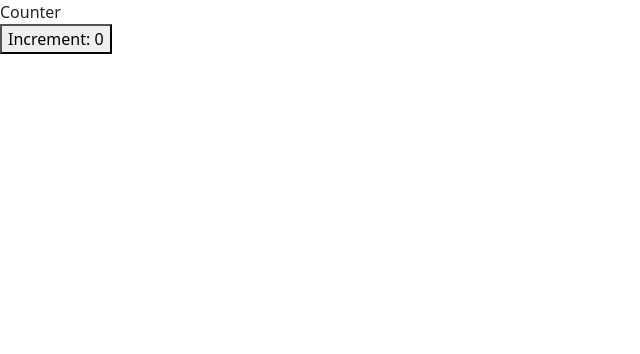
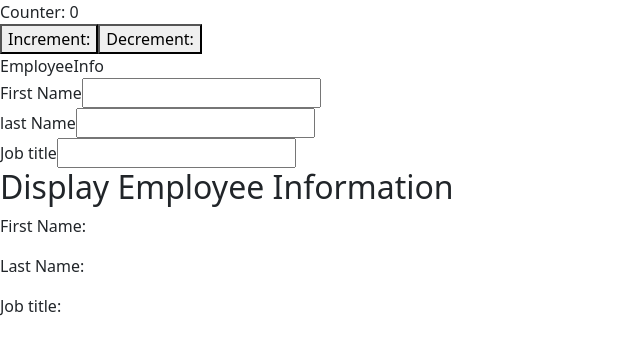
Before and after one commit to dantocome/reacttypepro, a React (Vite) app: page / in a window 1280 px wide. Shown: the top 354 px of the page, without its empty margins (0-640 px from the left). Built offline with nearby package versions, Linux system fonts and the light colour scheme.

Commit message:
all added files

```diff
--- a/src/App.tsx
+++ b/src/App.tsx
@@ -11,6 +11,7 @@ import Students from './students/Students'
 import { GENDER } from './Segments/consts/k'
 import TestHome from './test/TestHome'
 import Counter from './Usestate/Counter'
+import EmployeeInfo from './Usestate/EmployeeInfo'
 
 
 
@@ -42,6 +43,7 @@ const handleReadmore = ()=>{
       {/* <Routers/>
       <TestHome id={1} firstName='Daniel' lastName='Egele' gender={GENDER.Male}/> */}
       <Counter/>
+      <EmployeeInfo/>
 
 
 
--- a/src/Usestate/Counter.tsx
+++ b/src/Usestate/Counter.tsx
@@ -2,15 +2,20 @@ import React, { useState } from 'react'
 
 const Counter = () => {
     const[count, setCount] = useState(0);
-    const handleCount = ()=>{
+    const handleIncrement = ()=>{
         setCount(count +1);
     }
+
+    const handleDecrement = ()=>{
+      setCount(count -1);
+  }
   return (
     <>
     <div>
-      Counter
+      Counter: {count}
     </div>
-    <button onClick={handleCount}>Increment: {count}</button>
+    <button onClick={handleIncrement}>Increment:</button>
+    <button onClick={handleDecrement}>Decrement:</button>
     </>
   )
 }
--- /dev/null
+++ b/src/Usestate/EmployeeInfo.tsx
@@ -0,0 +1,69 @@
+import React, { ChangeEvent, useState } from 'react'
+import { GENDER } from '../Segments/consts/k'
+
+interface Employee{
+    firstName:string,
+    lastName:string,
+    jobtitle:string,
+
+}
+
+const EmployeeInfo = () => {
+    const[employee, setEmployee] = useState<Employee>({
+        firstName: "",
+        lastName: "",
+        jobtitle: "",
+
+    });
+    const handleFirstNameChange = (e: ChangeEvent<HTMLInputElement | HTMLAreaElement>
+        )=>{
+        setEmployee((prevEmployee)=> ({
+            ...prevEmployee,
+            firstName: e.target.value,
+        }));
+    }
+    const handlelastNameChange = (
+        e: ChangeEvent <HTMLInputElement | HTMLAreaElement>
+    ) =>{
+        setEmployee((prevEmployee) => ({
+            ...prevEmployee,
+            lastName: e.target.value,
+        }));
+    }
+    const handlejobtitleChange = (
+        e: ChangeEvent <HTMLInputElement | HTMLAreaElement>
+    ) =>{
+        setEmployee((prevEmployee) => ({
+            ...prevEmployee,
+            jobtitle: e.target.value,
+        }));
+    }
+  return (
+    <>
+    <div>
+      EmployeeInfo
+    </div>
+    <label htmlFor="">First Name</label>
+    <input type="text" id ="firstName" name = "firstName" onChange={handleFirstNameChange} value={employee.firstName}
+    />
+    <br />
+    <label htmlFor="">last Name</label>
+    <input type="text" id ="lastName"name = "lastName"onChange={handlelastNameChange}value={employee.lastName}
+    />
+    <br />
+    <label htmlFor="">Job title</label>
+    <input type="text" id ="jobtitle" name = "jobtitle" onChange={handlejobtitleChange} value={employee.jobtitle}
+    />
+    <br />
+    <h2>Display Employee Information</h2>
+    <p>First Name: {employee.firstName}</p>
+    <p>Last Name: {employee.lastName}</p>
+    <p>Job title: {employee.jobtitle}</p>
+
+
+    </>
+
+  );
+};
+
+export default EmployeeInfo
```
